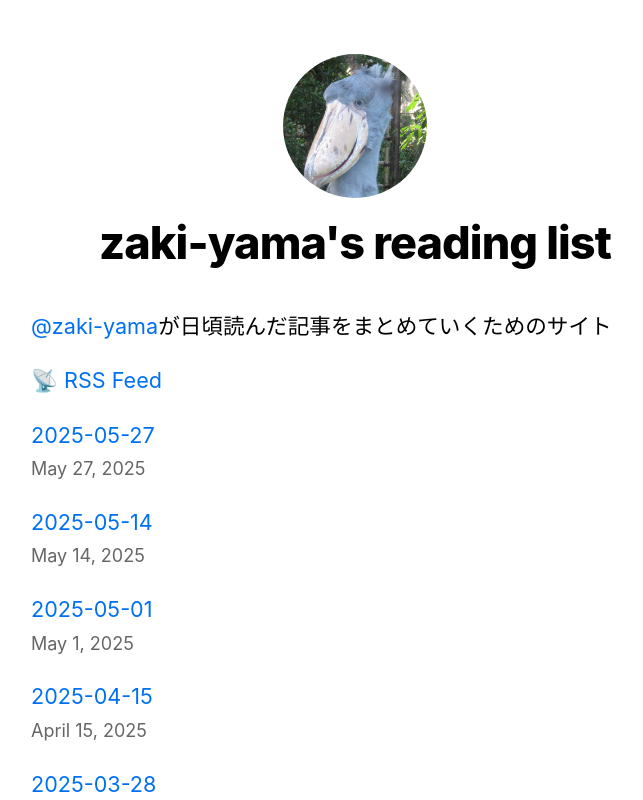
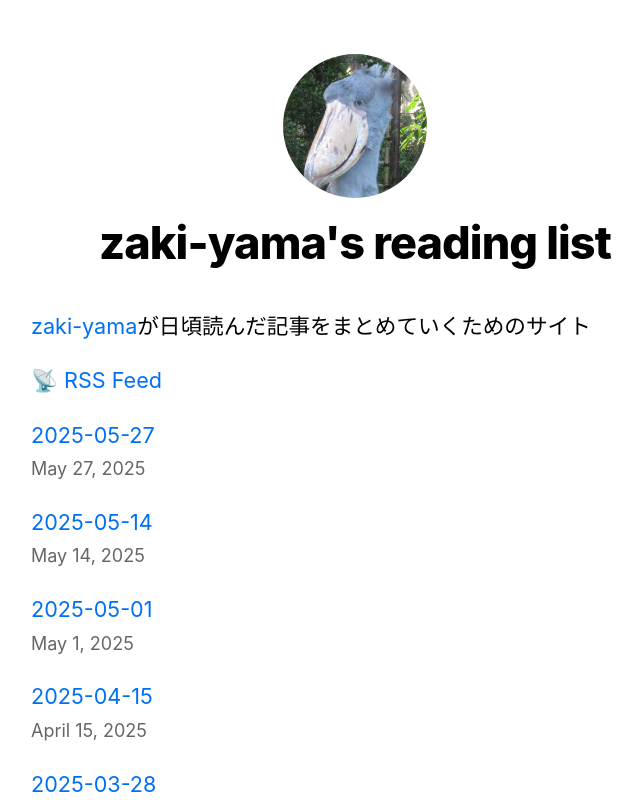
Before and after one commit to zaki-yama/reading-list, a Next.js app: page / in a window 1280 px wide. Shown: the top 800 px of the page, without its empty margins (285-928 px from the left). Built offline with nearby package versions, Linux system fonts and the light colour scheme.

Commit message:
refactor: define SITE_CONFIG

```diff
--- a/components/layout.tsx
+++ b/components/layout.tsx
@@ -4,9 +4,10 @@ import utilStyles from "../styles/utils.module.css";
 import Link from "next/link";
 import { Analytics } from "@vercel/analytics/react";
 import { GoogleTagManager } from "@next/third-parties/google";
+import { SITE_CONFIG } from "../lib/constants";
 
 const name = "zaki-yama";
-export const siteTitle = "zaki-yama's reading list";
+export const siteTitle = SITE_CONFIG.title;
 
 export default function Layout({
   children,
@@ -23,16 +24,16 @@ export default function Layout({
         <link
           rel="alternate"
           type="application/rss+xml"
-          title={siteTitle}
-          href="/api/feed.xml"
+          title={`${SITE_CONFIG.title} RSS Feed`}
+          href={SITE_CONFIG.rss.feedUrl}
         />
         <meta
           property="og:image"
-          content={`https://reading-list.zaki-yama.dev/api/og?${searchParams.toString()}`}
+          content={`${SITE_CONFIG.url}${SITE_CONFIG.ogImage}?${searchParams.toString()}`}
           key="og-image"
         />
         <meta property="og:title" content={siteTitle} key="og-title" />
-        <meta property="og:description" content="zaki-yama's reading-list" />
+        <meta property="og:description" content={SITE_CONFIG.description} />
         <meta name="twitter:card" content="summary_large_image" />
       </Head>
       <header className={styles.header}>
@@ -41,7 +42,7 @@ export default function Layout({
             <img
               src="/images/profile.png"
               className={`${styles.headerHomeImage} ${utilStyles.borderCircle}`}
-              alt={name}
+              alt={SITE_CONFIG.author.name}
             />
             <h1 className={utilStyles.heading2Xl}>{siteTitle}</h1>
           </>
--- /dev/null
+++ b/lib/constants.ts
@@ -0,0 +1,26 @@
+// サイトの基本情報
+export const SITE_CONFIG = {
+  // サイトURL
+  url: "https://reading-list.zaki-yama.dev",
+
+  // サイト名
+  title: "zaki-yama's reading list",
+
+  // サイト説明
+  description: "@zaki-yamaが日頃読んだ記事をまとめていくためのサイト",
+
+  // 作者情報
+  author: {
+    name: "zaki-yama",
+    github: "https://github.com/zaki-yama",
+  },
+
+  // RSS関連
+  rss: {
+    feedUrl: "/api/feed.xml",
+    maxItems: 15,
+  },
+
+  // OG画像
+  ogImage: "/api/og",
+} as const;
--- a/pages/api/feed.xml.ts
+++ b/pages/api/feed.xml.ts
@@ -1,6 +1,7 @@
 import { NextApiRequest, NextApiResponse } from "next";
 import { Feed } from "feed";
 import { getSortedPostsDataWithContent } from "../../lib/posts";
+import { SITE_CONFIG } from "../../lib/constants";
 
 export default async function handler(
   req: NextApiRequest,
@@ -12,36 +13,35 @@ export default async function handler(
 
   try {
     // サイトの基本情報
-    const siteUrl = "https://reading-list.zaki-yama.dev";
-    const feedUrl = `${siteUrl}/api/feed.xml`;
+    const feedUrl = `${SITE_CONFIG.url}${SITE_CONFIG.rss.feedUrl}`;
 
     // Feedインスタンスを作成
     const feed = new Feed({
-      title: "@zaki-yamaの読書記録",
-      description: "@zaki-yamaが日頃読んだ記事をまとめていくためのサイト",
-      id: siteUrl,
-      link: siteUrl,
+      title: SITE_CONFIG.title,
+      description: SITE_CONFIG.description,
+      id: SITE_CONFIG.url,
+      link: SITE_CONFIG.url,
       language: "ja",
-      image: `${siteUrl}/favicon.ico`,
-      favicon: `${siteUrl}/favicon.ico`,
-      copyright: `All rights reserved ${new Date().getFullYear()}, @zaki-yama`,
+      image: `${SITE_CONFIG.url}/favicon.ico`,
+      favicon: `${SITE_CONFIG.url}/favicon.ico`,
+      copyright: `All rights reserved ${new Date().getFullYear()}, ${SITE_CONFIG.author.name}`,
       generator: "Next.js RSS Feed",
       feedLinks: {
         rss2: feedUrl,
       },
       author: {
-        name: "@zaki-yama",
-        link: "https://github.com/zaki-yama",
+        name: SITE_CONFIG.author.name,
+        link: SITE_CONFIG.author.github,
       },
     });
 
     // 最新15件の記事を取得
     const allPosts = getSortedPostsDataWithContent();
-    const recentPosts = allPosts.slice(0, 15);
+    const recentPosts = allPosts.slice(0, SITE_CONFIG.rss.maxItems);
 
     // 各記事をフィードに追加
     recentPosts.forEach((post) => {
-      const postUrl = `${siteUrl}/posts/${post.id}`;
+      const postUrl = `${SITE_CONFIG.url}/posts/${post.id}`;
 
       feed.addItem({
         title: post.title,
@@ -51,8 +51,8 @@ export default async function handler(
         date: new Date(post.date),
         author: [
           {
-            name: "@zaki-yama",
-            link: "https://github.com/zaki-yama",
+            name: SITE_CONFIG.author.name,
+            link: SITE_CONFIG.author.github,
           },
         ],
       });
--- a/pages/index.tsx
+++ b/pages/index.tsx
@@ -5,6 +5,7 @@ import { getSortedPostsData } from "../lib/posts";
 import Link from "next/link";
 import Date from "../components/date";
 import { GetStaticProps } from "next";
+import { SITE_CONFIG } from "../lib/constants";
 
 export default function Home({
   allPostsData,
@@ -23,16 +24,20 @@ export default function Home({
       <section className={utilStyles.headingMd}>
         <p>
           <a
-            href="https://github.com/zaki-yama"
+            href={SITE_CONFIG.author.github}
             target="_blank"
             rel="noopener noreferrer"
           >
-            @zaki-yama
+            {SITE_CONFIG.author.name}
           </a>
           が日頃読んだ記事をまとめていくためのサイト
         </p>
         <p>
-          <a href="/api/feed.xml" target="_blank" rel="noopener noreferrer">
+          <a
+            href={SITE_CONFIG.rss.feedUrl}
+            target="_blank"
+            rel="noopener noreferrer"
+          >
             📡 RSS Feed
           </a>
         </p>
--- a/pages/posts/[id].tsx
+++ b/pages/posts/[id].tsx
@@ -4,6 +4,7 @@ import Head from "next/head";
 import Date from "../../components/date";
 import utilStyles from "../../styles/utils.module.css";
 import { GetStaticProps, GetStaticPaths } from "next";
+import { SITE_CONFIG } from "../../lib/constants";
 
 export default function Post({
   postData,
@@ -22,7 +23,7 @@ export default function Post({
         <title>{title}</title>
         <meta
           property="og:image"
-          content={`https://reading-list.zaki-yama.dev/api/og?${searchParams.toString()}`}
+          content={`${SITE_CONFIG.url}${SITE_CONFIG.ogImage}?${searchParams.toString()}`}
           key="og-image"
         />
         <meta property="og:title" content={postData.title} key="og-title" />
```
